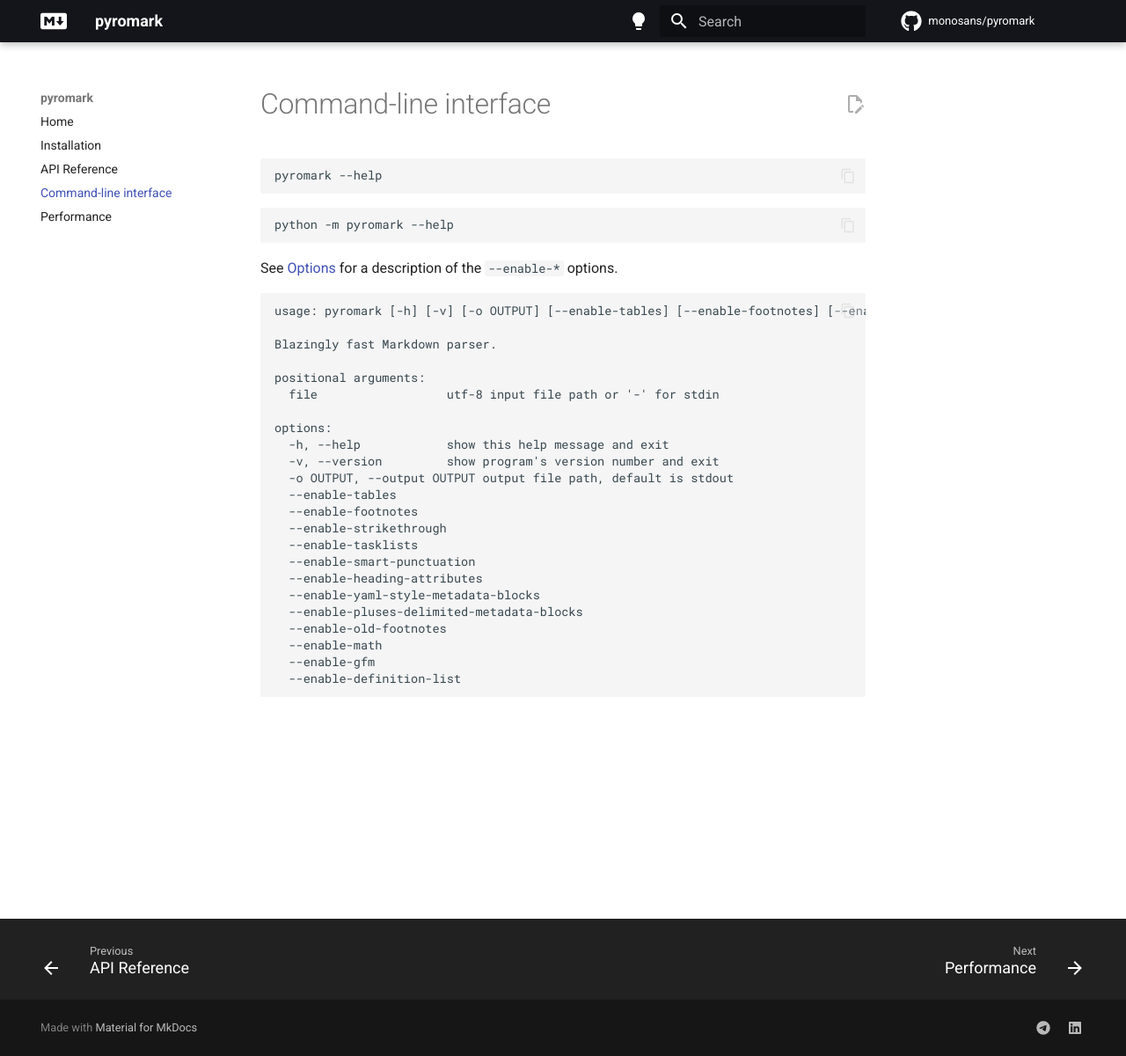
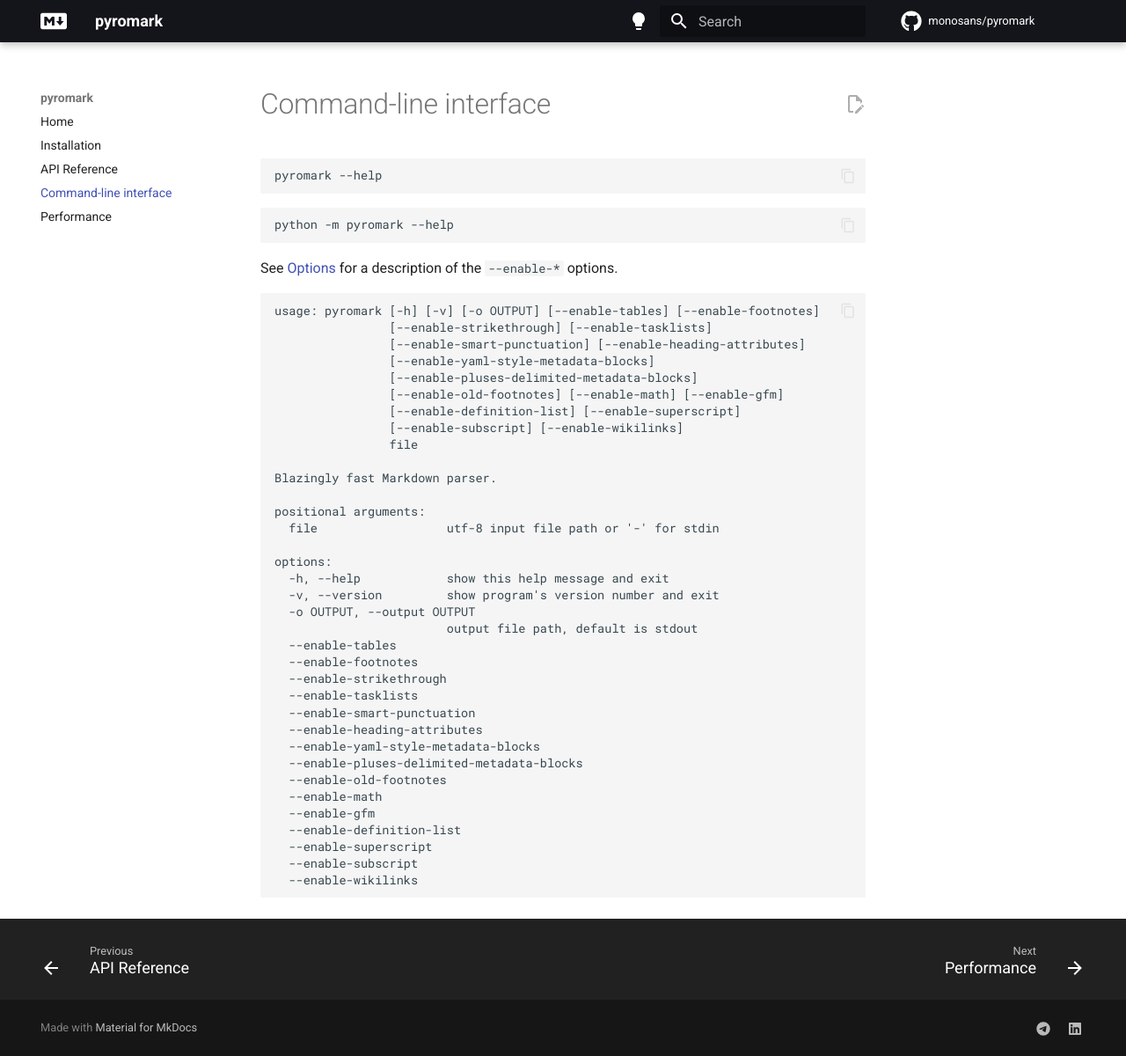
Before and after one commit to monosans/pyromark, an MkDocs documentation site: the page built from docs/cli.md, in a window 1280 px wide and 1200 px high. Shown: the whole window at 88% size. Built offline with MkDocs 1.6.1 and Material for MkDocs 9.7.7, drawn with Linux system fonts in a browser that asks for light colours; comment, search, counter and statistics services are not loaded.

Commit message:
update cli docs

````diff
--- a/docs/cli.md
+++ b/docs/cli.md
@@ -11,7 +11,15 @@
 See [Options](api.md#pyromark.Options) for a description of the `--enable-*` options.
 
 ```
-usage: pyromark [-h] [-v] [-o OUTPUT] [--enable-tables] [--enable-footnotes] [--enable-strikethrough] [--enable-tasklists] [--enable-smart-punctuation] [--enable-heading-attributes] [--enable-yaml-style-metadata-blocks] [--enable-pluses-delimited-metadata-blocks] [--enable-old-footnotes] [--enable-math] [--enable-gfm] [--enable-definition-list] file
+usage: pyromark [-h] [-v] [-o OUTPUT] [--enable-tables] [--enable-footnotes]
+                [--enable-strikethrough] [--enable-tasklists]
+                [--enable-smart-punctuation] [--enable-heading-attributes]
+                [--enable-yaml-style-metadata-blocks]
+                [--enable-pluses-delimited-metadata-blocks]
+                [--enable-old-footnotes] [--enable-math] [--enable-gfm]
+                [--enable-definition-list] [--enable-superscript]
+                [--enable-subscript] [--enable-wikilinks]
+                file
 
 Blazingly fast Markdown parser.
 
@@ -21,7 +29,8 @@
 options:
   -h, --help            show this help message and exit
   -v, --version         show program's version number and exit
-  -o OUTPUT, --output OUTPUT output file path, default is stdout
+  -o OUTPUT, --output OUTPUT
+                        output file path, default is stdout
   --enable-tables
   --enable-footnotes
   --enable-strikethrough
@@ -34,4 +43,7 @@
   --enable-math
   --enable-gfm
   --enable-definition-list
+  --enable-superscript
+  --enable-subscript
+  --enable-wikilinks
 ```
````
